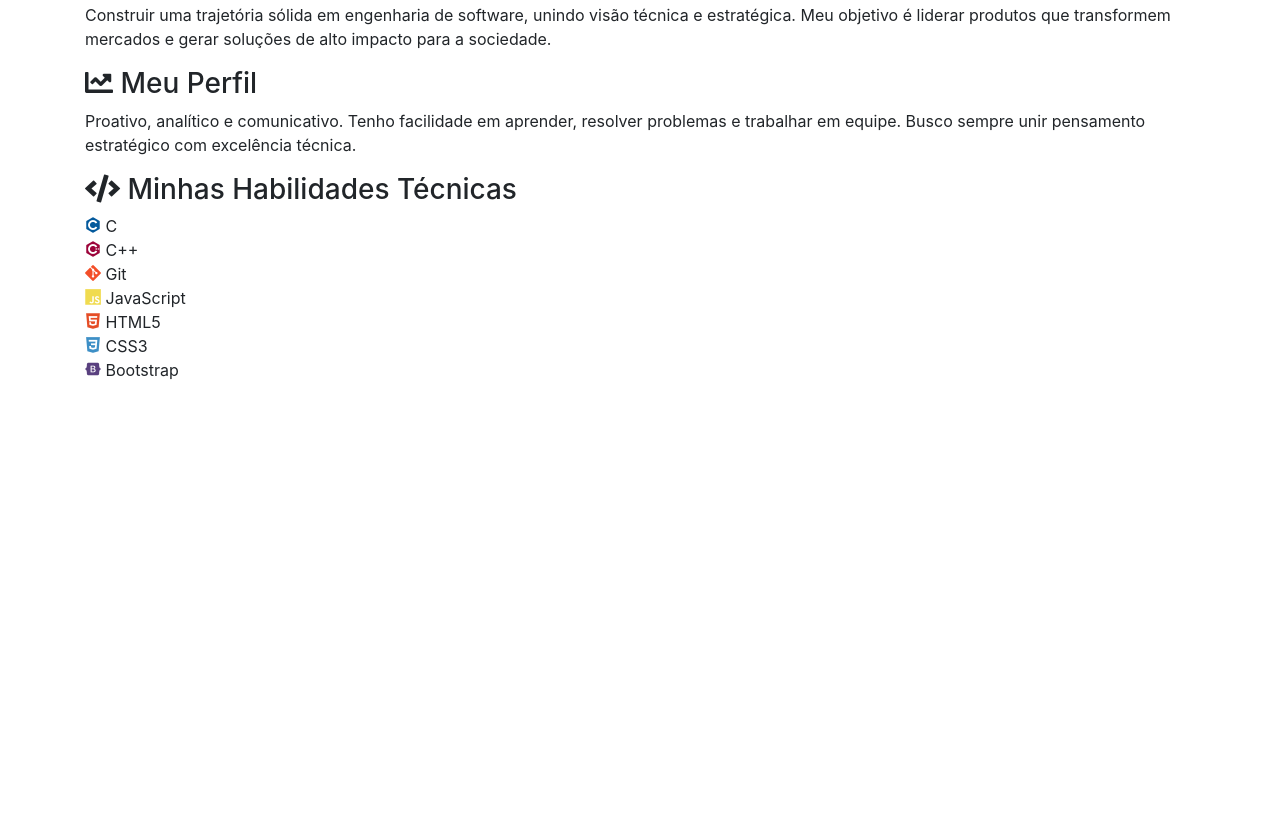
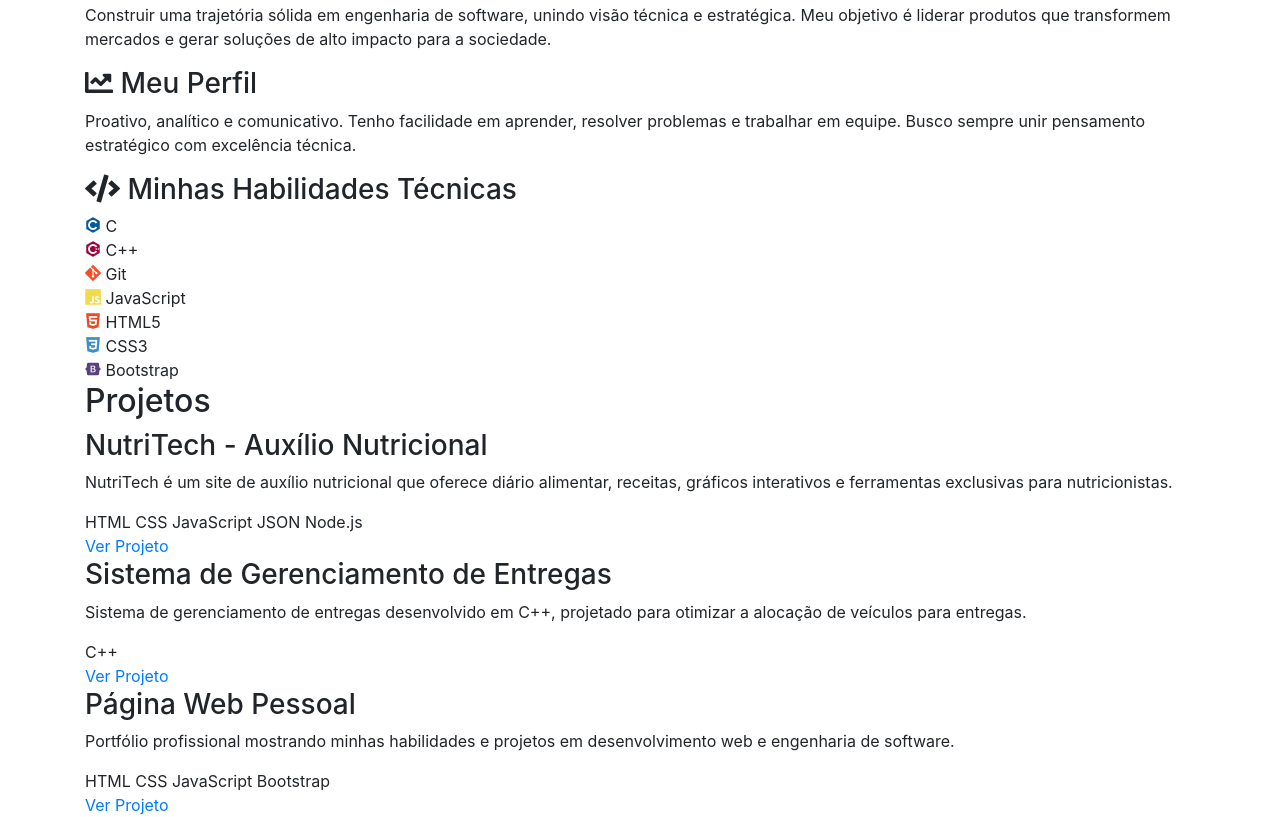
Before and after one commit to felipepcbatista/Portfolio.v2, a plain HTML site: page frontend/index.html in a window 1280 px wide. Shown: the part 619-1436 px from the top of the page. Before the commit the page ends 1001 px from the top, so only its background shows below. Drawn offline with nearby package versions, Linux system fonts and the light colour scheme; a script that the page names is missing.

Commit message:
feat (HTML): implementa section 'projetos' com projetos desenvolvidos

```diff
--- a/frontend/index.html
+++ b/frontend/index.html
@@ -140,7 +140,54 @@
 
         <!-- Projetos -->
         <section id="projetos" class="projects-section">
+            <div class="container">
+                <h2 class="section-title">Projetos</h2>
+                <div class="projects-grid">
 
+                    <!-- Projeto 1 -->
+                    <div class="project-card">
+                        <div class="project-content">
+                            <h3>NutriTech - Auxílio Nutricional</h3>
+                            <p>NutriTech é um site de auxílio nutricional que oferece diário alimentar, receitas, gráficos interativos e ferramentas exclusivas para nutricionistas.</p>
+                            <div class="project-tech">
+                                <span>HTML</span>
+                                <span>CSS</span>
+                                <span>JavaScript</span>
+                                <span>JSON</span>
+                                <span>Node.js</span>
+                            </div>
+                        </div>
+                        <a href="https://github.com/felipepcbatista/AuxilioNutricional.git" target="_blank" class="project-link">Ver Projeto</a>
+                    </div>
+
+                    <!-- Projeto 2 -->
+                    <div class="project-card">
+                        <div class="project-content">
+                            <h3>Sistema de Gerenciamento de Entregas</h3>
+                            <p>Sistema de gerenciamento de entregas desenvolvido em C++, projetado para otimizar a alocação de veículos para entregas.</p>
+                            <div class="project-tech">
+                                <span>C++</span>
+                            </div>
+                        </div>
+                        <a href="https://github.com/felipepcbatista/sistema-gerenciamento-de-entregas-cpp.git" target="_blank" class="project-link">Ver Projeto</a>
+                    </div>
+
+                    <!-- Projeto 3 -->
+                    <div class="project-card">
+                        <div class="project-content">
+                            <h3>Página Web Pessoal</h3>
+                            <p>Portfólio profissional mostrando minhas habilidades e projetos em desenvolvimento web e engenharia de software.</p>
+                            <div class="project-tech">
+                                <span>HTML</span>
+                                <span>CSS</span>
+                                <span>JavaScript</span>
+                                <span>Bootstrap</span>
+                            </div>
+                        </div>
+                        <a href="https://github.com/felipepcbatista/Portfolio" target="_blank" class="project-link">Ver Projeto</a>
+                    </div>
+                </div>
+            </div>
         </section>
 
         <!-- Contato -->
```
